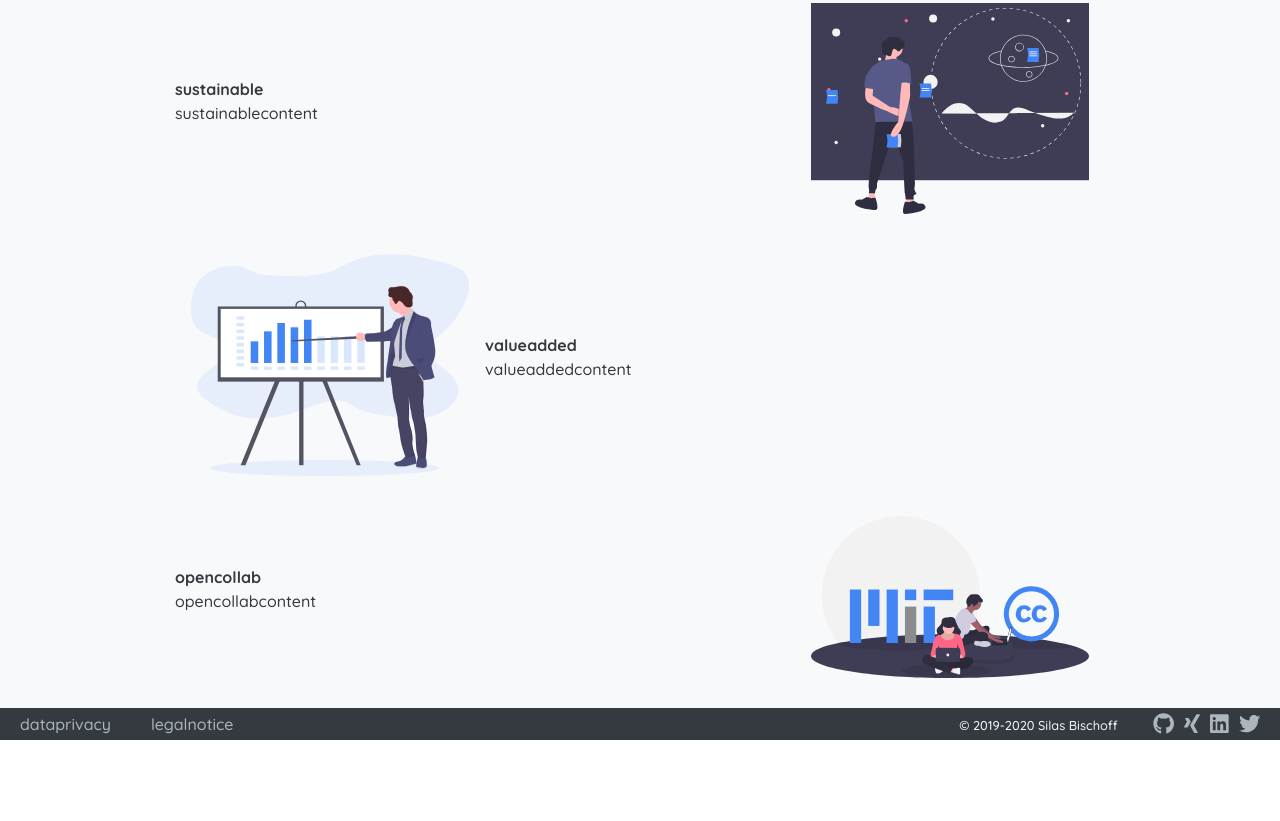
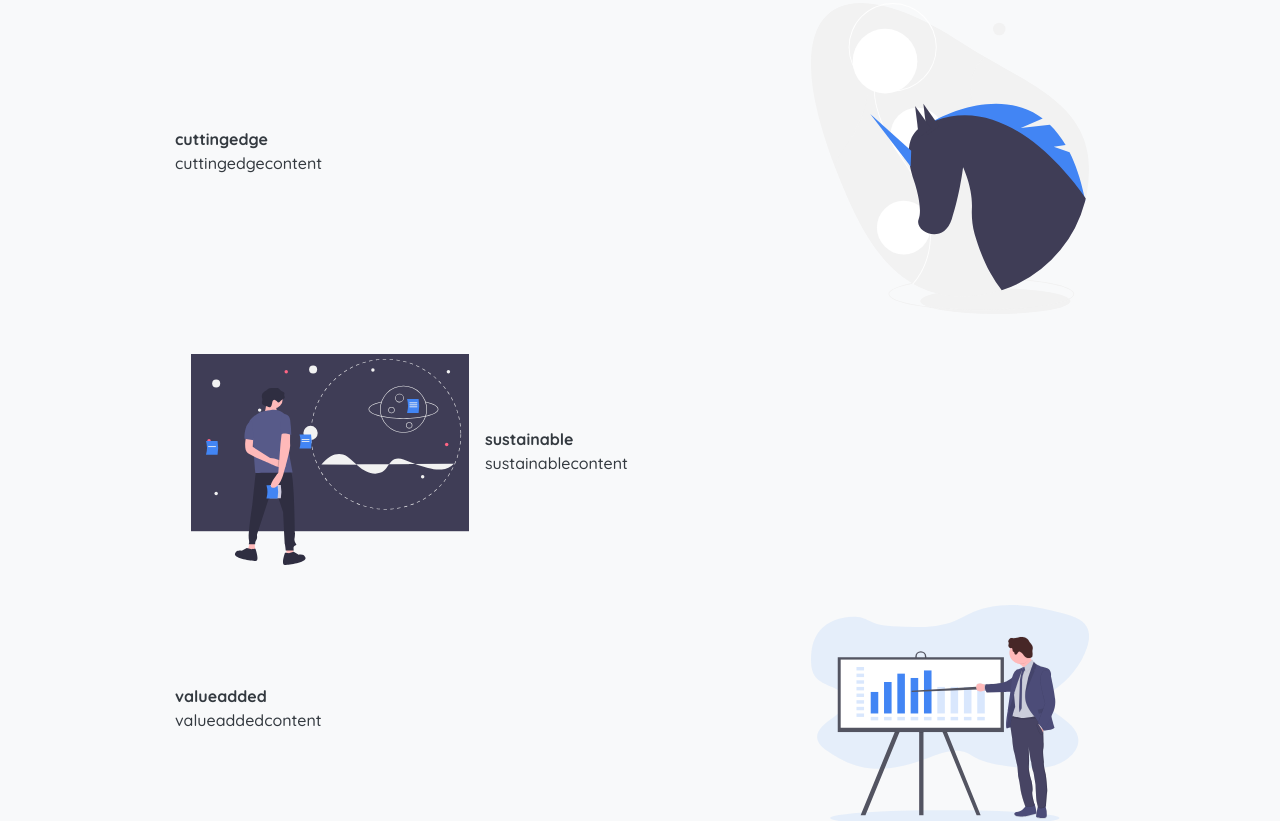
Before and after one commit to sbischoff-ai/freelance-page, a Vue app: page /en/aboutme in a window 1280 px wide. Shown: the part 2940-3761 px from the top of the page. Before the commit the page ends 3680 px from the top, so only its background shows below. Built offline with nearby package versions, Linux system fonts and the light colour scheme; no server answers.

Commit message:
Update creed in aboutme

```diff
--- a/src/views/AboutMe.vue
+++ b/src/views/AboutMe.vue
@@ -23,7 +23,7 @@
         "sustainablecontent": "Resources are limited and precious. This applies to your money and your time, the time of your employees and also the raw materials that we use to build computers and the energy with which we operate them. Digital innovation has the potential to make people's lives and work so productive, so comfortable and at the same time so much more <i>sustainable</i> than ever before. But if digitization becomes an end in itself, it can also turn into the opposite. In my work, responsible use of your and all of our resources is therefore always a top priority.",
         "valueaddedcontent": "When working with data and new technologies, one can quickly fall into the trap of being distracted from what is important. Elaborate features are being developed just because someone thought they sound cool, and suddenly you need a BI dashboard with as many buttons as possible and a precise forecast up to your companies daily coffee consumption, in order to not to be left behind. However, it is important to me that every hour of my work creates <i>real added value</i>. Every line of code is useful. Every data analysis answers a relevant question.",
         "opencollabcontent": "I am a strong advocate of the open data and open source movement, both as a user and as a contributor. Free data sources make it possible to participate in the brave new world of data science even without the data pool of certain Californian tech corporations. The use of open source tools makes me and my customers manufacturer-independent and provides the security of a constant, public review.",
-        "cuttingedgecontent": ""
+        "cuttingedgecontent": "When deciding on approaches and technologies, the choice is often limited by the existing know-how. I never choose a solution just because it's the <i>one</i> I know. I choose it because it is the <i>best</i> solution out of a variety of methods and tools known to me. If there is a more modern, more effective approach to a problem, I learn it before it becomes standard. I make no less demands of myself than not only to living the digital world of tomorrow in the here and now, but actively helping to shape it."
     },
     "de": {
         "person": "Person",
@@ -39,7 +39,7 @@
         "projects": "Projekte",
         "bagreferenceintro": "Hier finden Sie einen Auszug aus den Projekten, die ich als festangestellter Consultant der <a href='https://www.brockhaus-ag.de' target='_blank' rel='noopener noreferrer' class='link'>BROCKHAUS AG</a> für verschiedene Kunden bearbeitet habe:",
         "creed": "Kredo",
-        "leanagile": "Lean & Agile",
+        "leanagile": "Lean & Agil",
         "sustainable": "Nachhaltigkeit",
         "valueadded": "Wertschöpfung",
         "opencollab": "Offene Zusammenarbeit",
@@ -48,7 +48,7 @@
         "sustainablecontent": "Ressourcen sind begrenzt und kostbar. Das trifft auf Ihr Geld und Ihre Zeit zu, auf die Zeit Ihrer Mitarbeiter und ebenso auf die Rohstoffe, die wir verwenden um Computer zu bauen und die Energie mit der wir sie betreiben. Digitale Innovation hat das Potential, das Leben und Arbeiten der Menschen so produktiv, so bequem und gleichzeitig so <i>nachhaltig</i> zu machen, wie noch nie zuvor. Wird Digitalisierung zum Selbstzweck, kann sie aber ebenso ins Gegenteil umschlagen. In meiner Arbeit hat der verantwortungsvolle Umgang mit Ihren und unser aller Ressourcen daher stets höchste Priorität.",
         "valueaddedcontent": "In der Arbeit mit Daten und neuen Technologien kann man schnell in die Falle laufen, sich vom Wesentlichen ablenken zu lassen. Es werden aufwendige Features entwickelt, nur weil man halt die Idee so cool fand. Um nicht abgehängt zu werden, muss plötzlich ein BI-Dashboard mit möglichst vielen Knöpfen und genauer Vorhersage bis hin zum täglichen Kaffeeverbrauch her. Mir ist es allerdings wichtig, dass jede Stunde meiner Arbeit einen <i>tatsächlichen Mehrwert</i> schafft. Jede Zeile Code bringt einen Nutzen. Jede Datenanalyse beantwortet eine relevante Fragestellung.",
         "opencollabcontent": "Ich bin ein starker Verfechter der Open-Data- und der Open-Source-Bewegung, sowohl als Anwender, als auch als Contributor. Freie Datenquellen machen es möglich, auch ohne den Datenfundus gewisser kalifornischer Großkonzerne, an der schönen neuen Welt der Data Science teilzuhaben. Der Einsatz von Open-Source-Werkzeugen macht mich und meine Kunden herstellerunabhängig und bringt die Sicherheit einer steten, öffentlichen Überprüfung.",
-        "cuttingedgecontent": ""
+        "cuttingedgecontent": "In der Entscheidung für Herangehensweisen und Technologien ist die Auswahl häufig durch das vorhandene Know-How beschränkt. Ich wähle eine Lösung niemals, nur weil es die <i>eine</i> ist, die ich kenne. Ich wähle sie, weil es die <i>beste</i> Lösung aus einer Vielfalt mir bekannter Methoden und Werkzeuge ist. Gibt es für ein Problem einen moderneren, effektiveren Ansatz, dann erlerne ich ihn, noch bevor er zum Standard wird. Ich stelle an mich keinen geringeren Anspruch, als die digitale Welt von morgen nicht nur im Hier und Jetzt zu leben, sondern sie aktiv mitzugestalten."
     }
 }
 </i18n>
@@ -114,22 +114,22 @@
                 <b>{{ $t('leanagile') }}</b>
                 <p v-html="$t('leanagilecontent')"></p>
             </ContentParagraph>
-            <ContentParagraph image="undraw_master_plan.svg" imagePosition="right" imageWideOnly>
+            <ContentParagraph image="undraw_unicorn.svg" imagePosition="right" imageWideOnly>
+                <b>{{ $t('cuttingedge') }}</b>
+                <p v-html="$t('cuttingedgecontent')"></p>
+            </ContentParagraph>
+            <ContentParagraph image="undraw_master_plan.svg" imagePosition="left">
                 <b>{{ $t('sustainable') }}</b>
                 <p v-html="$t('sustainablecontent')"></p>
             </ContentParagraph>
-            <ContentParagraph image="undraw_business_plan.svg" imagePosition="left">
+            <ContentParagraph image="undraw_business_plan.svg" imagePosition="right">
                 <b>{{ $t('valueadded') }}</b>
                 <p v-html="$t('valueaddedcontent')"></p>
             </ContentParagraph>
-            <ContentParagraph image="undraw_open_source.svg" imagePosition="right" imageWideOnly>
+            <ContentParagraph image="undraw_open_source.svg" imagePosition="left" imageWideOnly>
                 <b>{{ $t('opencollab') }}</b>
                 <p v-html="$t('opencollabcontent')"></p>
             </ContentParagraph>
-            <!--<ContentParagraph image="undraw_unicorn.svg" imagePosition="left">
-                <b>{{ $t('cuttingedge') }}</b>
-                <p v-html="$t('cuttingedgecontent')"></p>
-            </ContentParagraph>-->
         </ContentArea>
     </div>
 </template>
```
